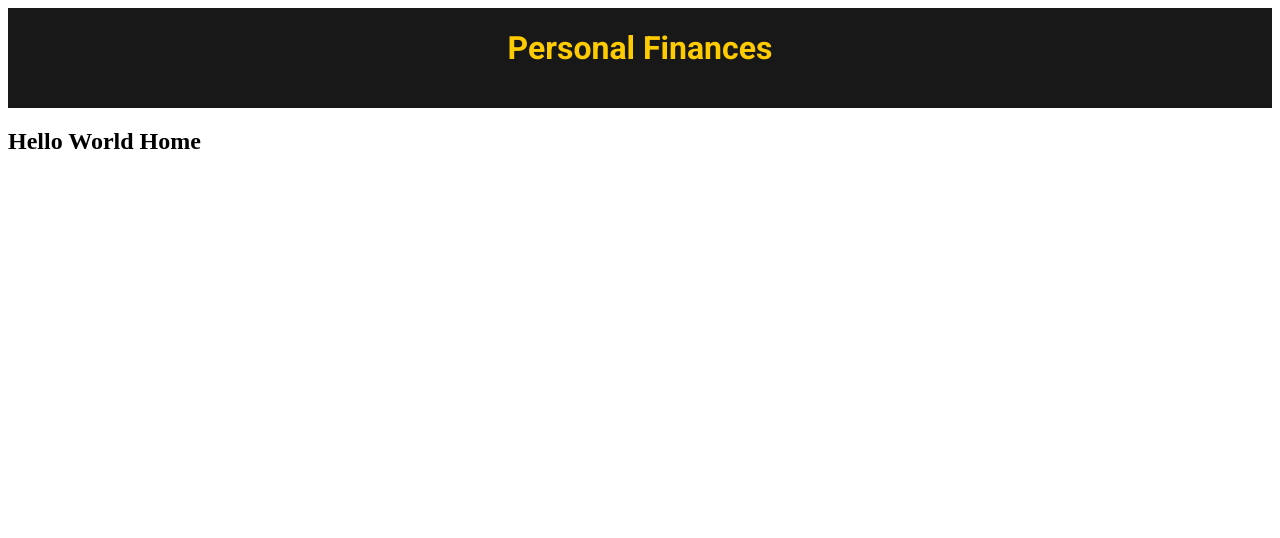
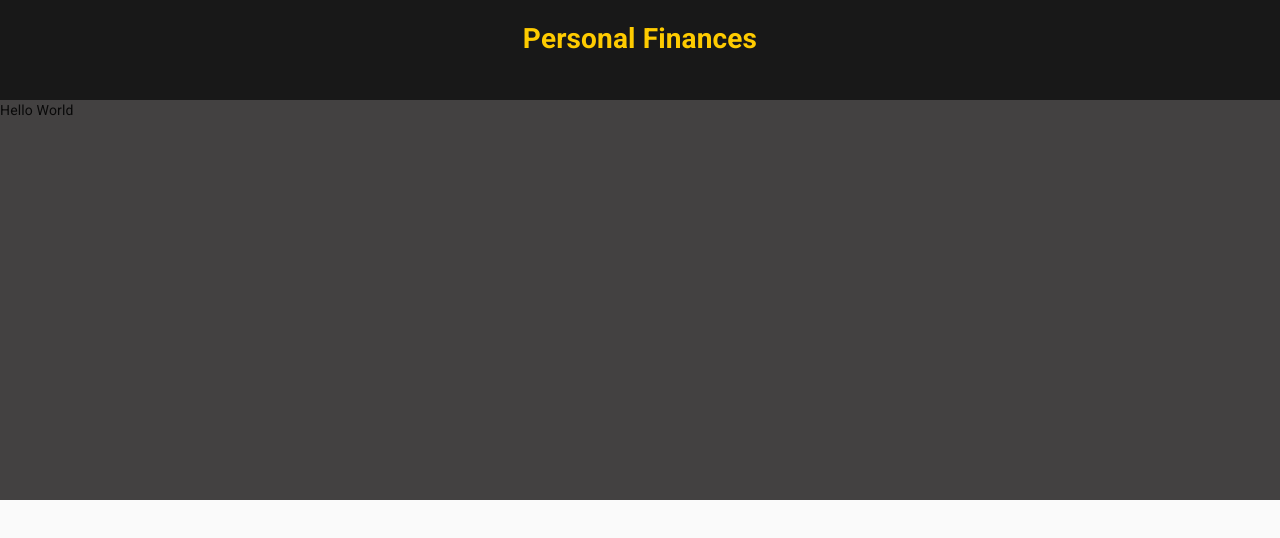
Before and after one commit to psdaniel/personal-finances-spa, a React app: page / in a window 1280 px wide. Shown: the top 538 px of the page. Built offline with nearby package versions, Linux system fonts and the light colour scheme.

Commit message:
Apply global styles reset

```diff
--- a/src/App.tsx
+++ b/src/App.tsx
@@ -1,5 +1,5 @@
-import React from "react";
-import {Home} from "./pages/home/Home";
+import React from 'react';
+import {Home} from './pages/home/Home';
 
 const App = () => <Home />;
 
--- /dev/null
+++ b/src/domain/dashboard/dashboard.tsx
@@ -0,0 +1,22 @@
+import React from 'react';
+import {makeStyles} from '@material-ui/core/styles';
+
+export const Dashboard = () => {
+    const useStyles = makeStyles({
+        sectionContainer: {
+            backgroundColor: '#434141',
+            width: '100%',
+            height: 400
+        }
+    });
+
+    const classes = useStyles();
+
+    return (
+        <>
+            <section className={classes.sectionContainer}>
+                <div>Hello World</div>
+            </section>
+        </>
+    );
+};
--- a/src/index.tsx
+++ b/src/index.tsx
@@ -1,11 +1,13 @@
-import React from "react";
-import ReactDOM from "react-dom";
+import React from 'react';
+import ReactDOM from 'react-dom';
+import CssBaseline from '@material-ui/core/CssBaseline';
 
-import App from "./App";
+import App from './App';
 
 ReactDOM.render(
     <React.StrictMode>
+        <CssBaseline />
         <App />
     </React.StrictMode>,
-    document.getElementById("root")
+    document.getElementById('root')
 );
--- a/src/pages/home/Home.tsx
+++ b/src/pages/home/Home.tsx
@@ -1,13 +1,12 @@
-import React from "react";
-import {Header} from "../../components/header/header";
+import React from 'react';
+import {Header} from '../../components/header/header';
+import {Dashboard} from '../../domain/dashboard/dashboard';
 
 export const Home = () => {
-    const helloWorld = "Hello World Home";
-
     return (
         <>
             <Header />
-            <h2>{helloWorld}</h2>
+            <Dashboard />
         </>
     );
 };
```
